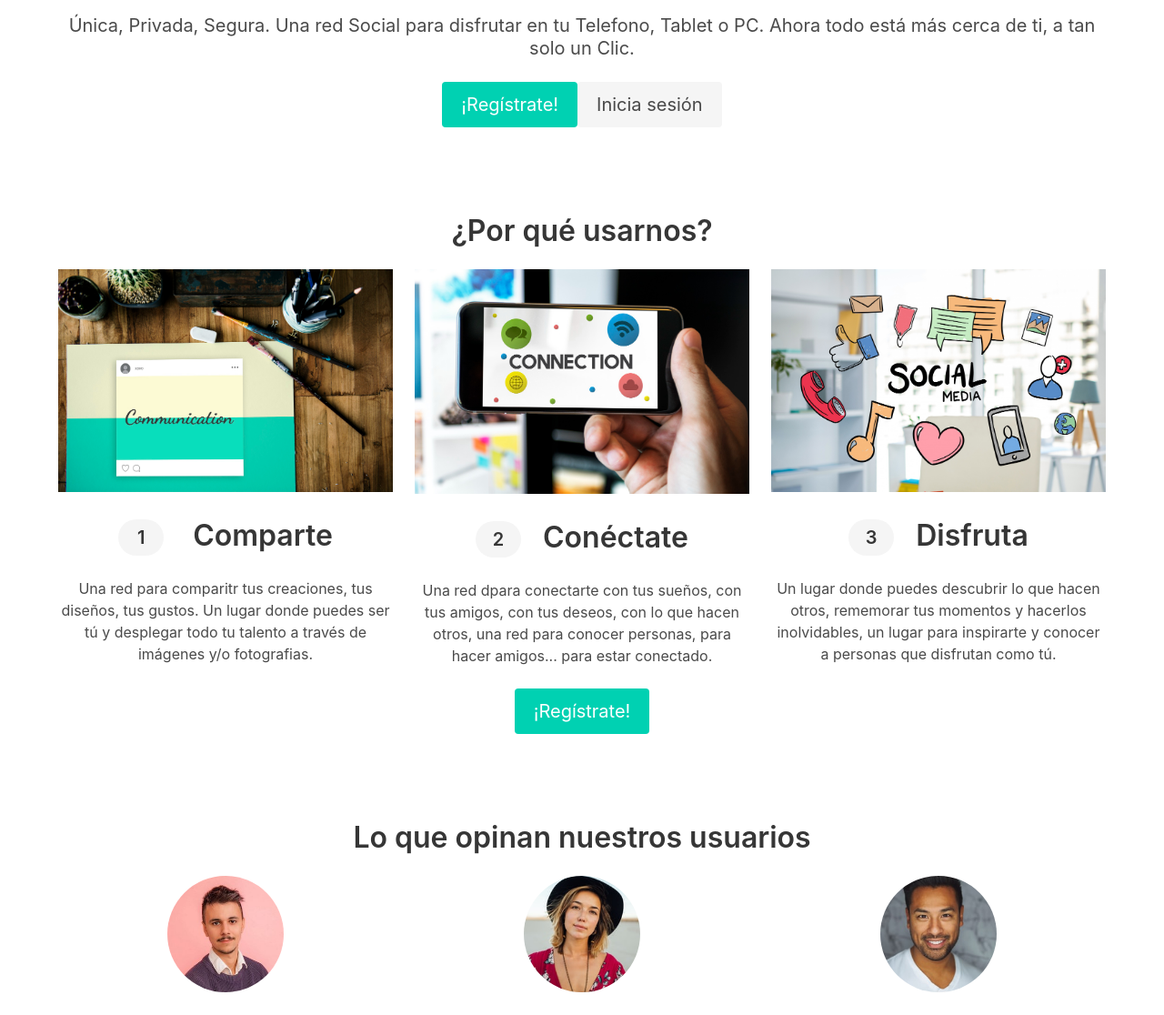
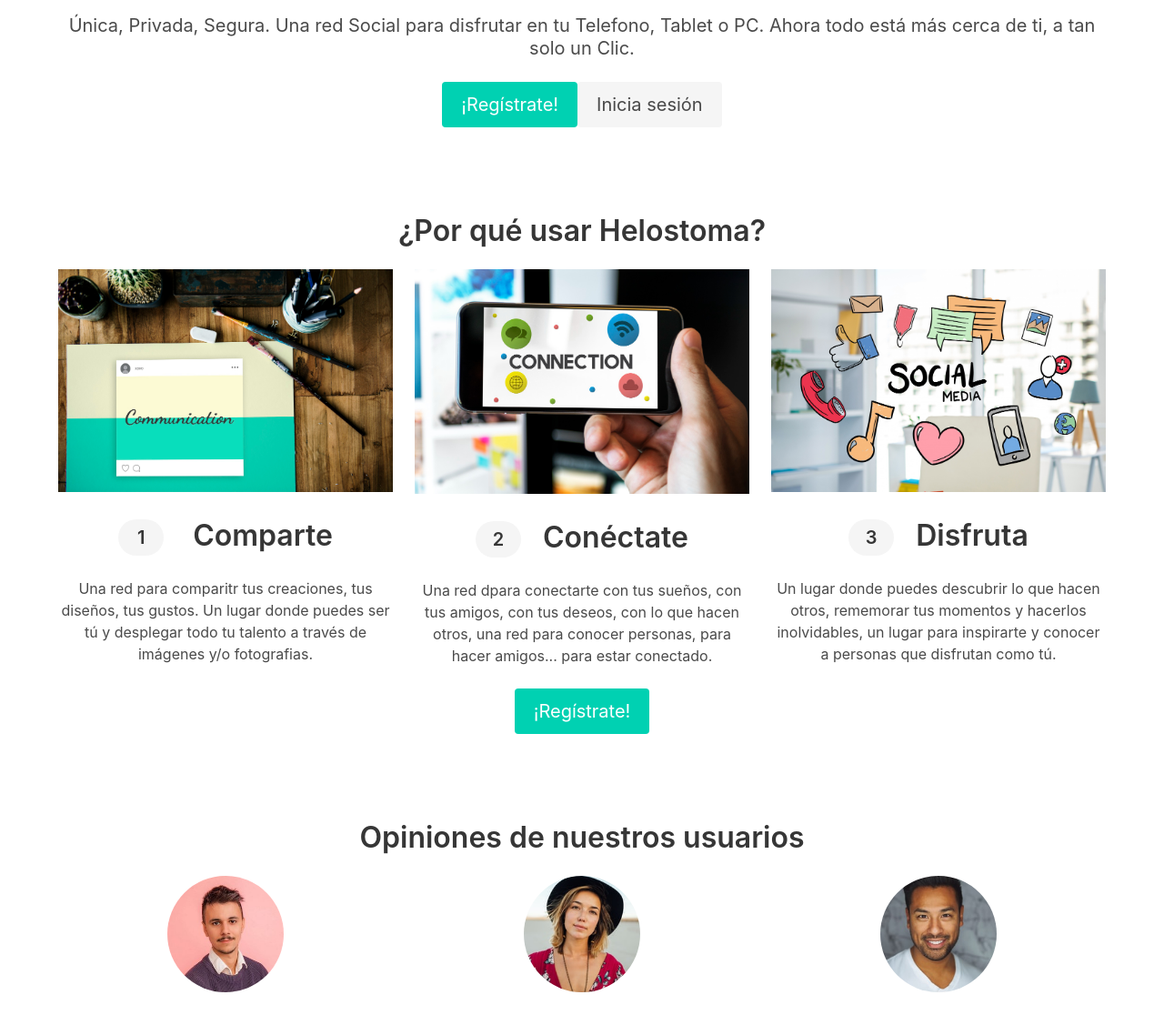
Before and after one commit to phoxBg/social-helostoma-temminckii, a Flask app: page / in a window 1280 px wide. Shown: the part 849-1965 px from the top of the page at 91% size. Run offline with Flask 2, Linux system fonts and the light colour scheme.

Commit message:
index_sections-3,4

```diff
--- a/templates/index.html
+++ b/templates/index.html
@@ -56,7 +56,7 @@
 <!--section benefist-->
 <section class="section">
   <div class="container has-text-centered">
-    <h2 class="title">¿Por qué usarnos?</h2>
+    <h2 class="title">¿Por qué usar Helostoma?</h2>
     <div class="columns is-multiline is-centered">
       <div class="column is-8 is-4-widescreen">
         <div class="block">
@@ -107,7 +107,7 @@
 <!--section testimonials-->
 <section class="section">
   <div class="container has-text-centered">
-    <h2 class="title">Lo que opinan nuestros usuarios</h2>
+    <h2 class="title">Opiniones de nuestros usuarios</h2>
     <div class="columns">
       <div class="column">
         <div class="level">
```
